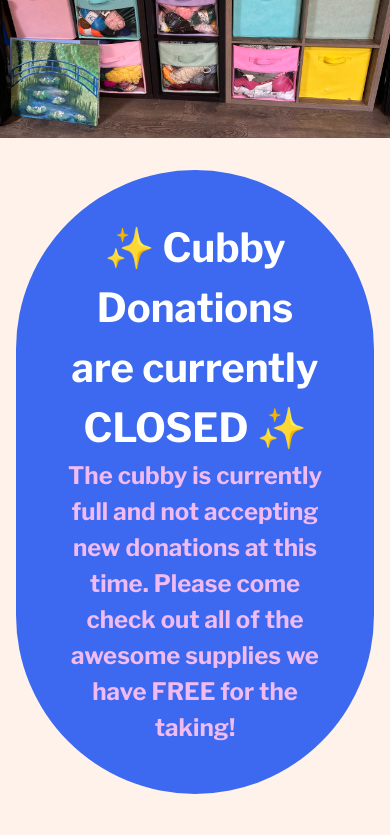
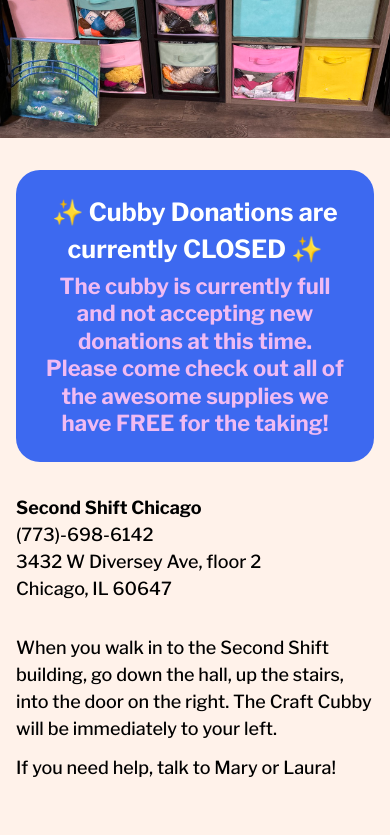
Before and after one commit to breezyfasano/chicago-craft-club, a Next.js app: page /craft-cubby in a window 390 px wide. Shown: the part 820-1655 px from the top of the page. Built offline with nearby package versions, Linux system fonts and the light colour scheme; a web font is replaced by a local one.

Commit message:
Mobile adjustments

```diff
--- a/pages/craft-cubby.tsx
+++ b/pages/craft-cubby.tsx
@@ -28,12 +28,12 @@ export default function CraftCubby() {
           />
         </div>
       </div>
-      <section className='container'>
-        <div className='bg-blue rounded-full p-12 mx-auto'>
-          <span className='block text-4xl text-center font-bold text-white'>
+      <section className='container pb-0 '>
+        <div className='bg-blue rounded-3xl p-6 lg:p-12 mx-auto'>
+          <span className='block text-2xl lg:text-4xl text-center font-bold pb-1 text-white'>
             ✨ Cubby Donations are currently CLOSED ✨
           </span>
-          <span className='block text-xl text-center font-bold text-pink'>
+          <span className='block text-lg lg:text-xl text-center font-bold leading-tight text-pink'>
             The cubby is currently full and not accepting new donations at this
             time. Please come check out all of the awesome supplies we have FREE
             for the taking!
```
